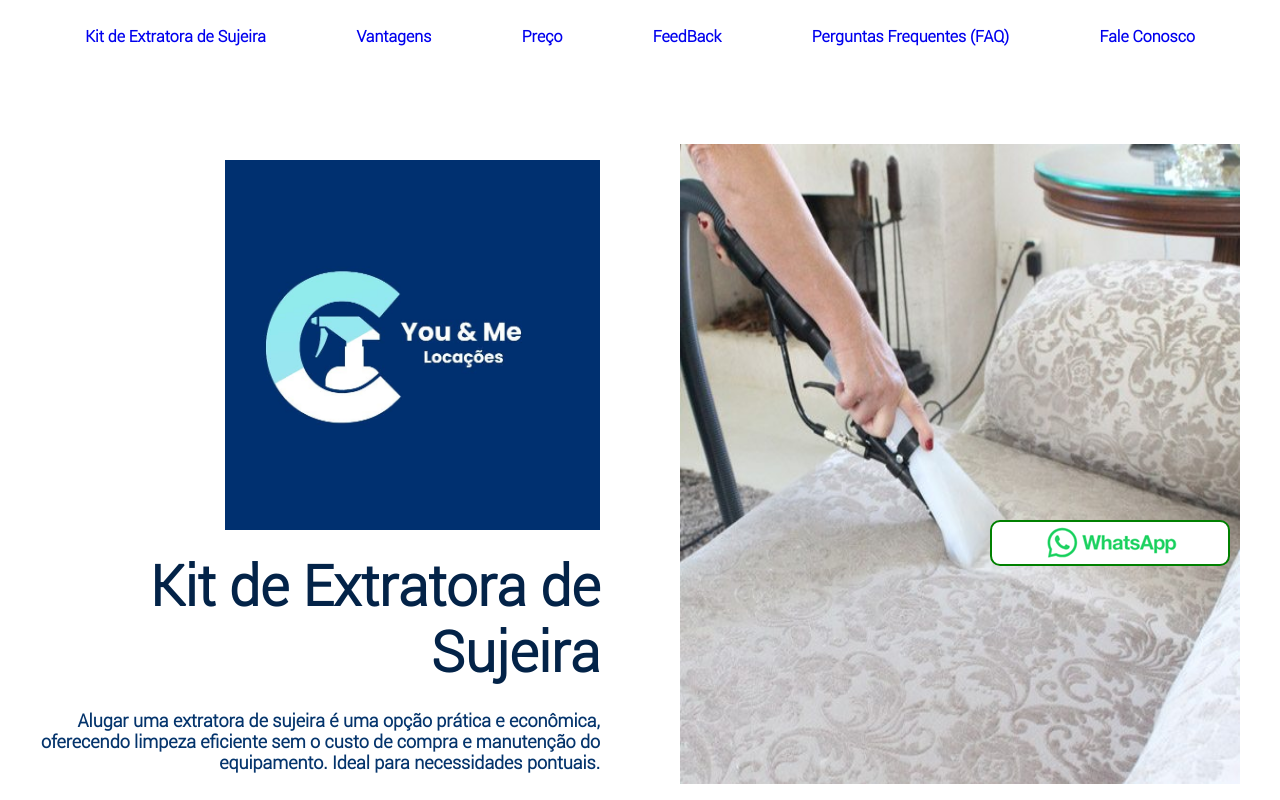
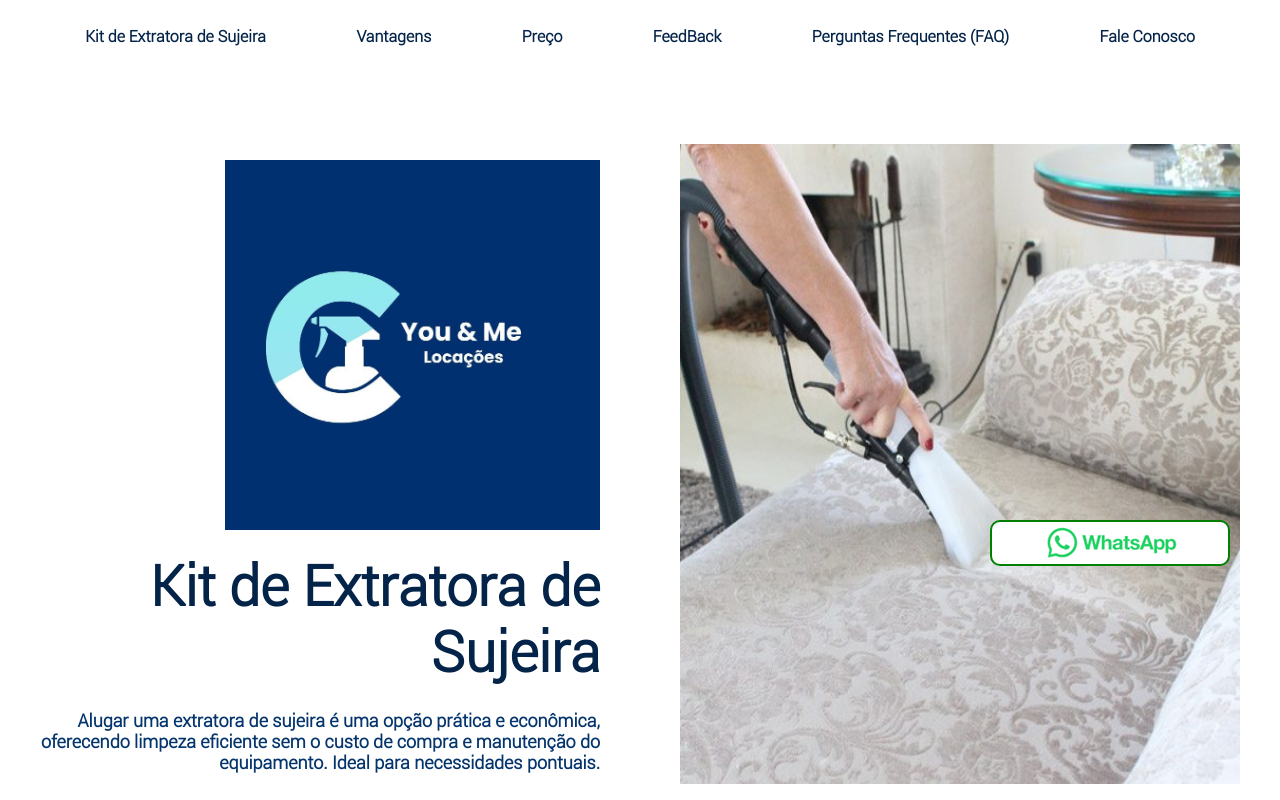
Before and after one commit to youandmeloc/landing-page, a plain HTML site: page index.html in a window 1280 px wide. Shown: the top 800 px of the page. Drawn offline with Linux system fonts and the light colour scheme.

Commit message:
update the header buttons color

```diff
--- a/style.css
+++ b/style.css
@@ -28,11 +28,12 @@ header {
 }
 
 a {
+  color: #032348;
   text-decoration: none;
 }
 
 a:visited {
-  color: inherit;
+  color: #032348;
 }
 
 .header-link {
```
